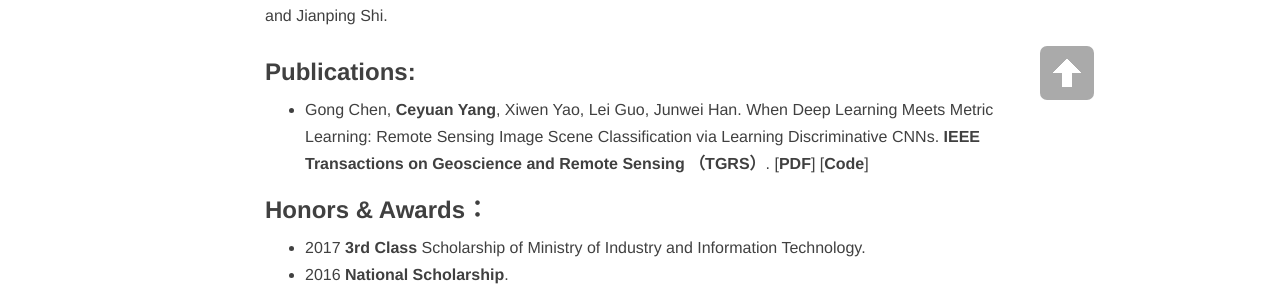
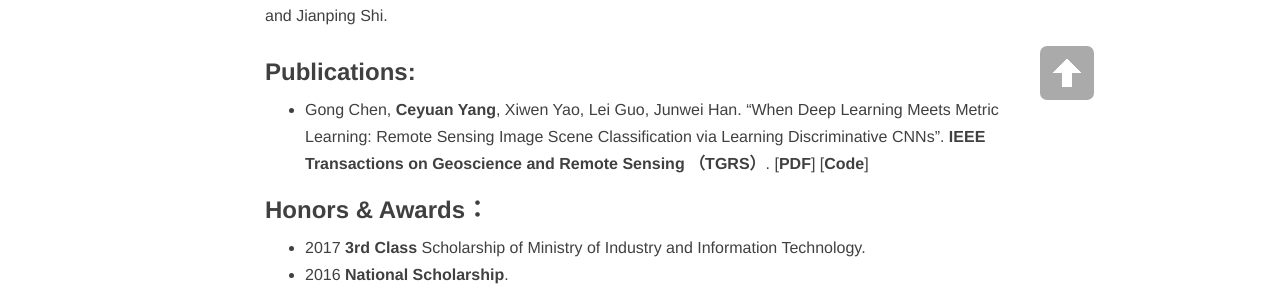
Before and after one commit to trchen12/trchen12.github.io, a Jekyll site: the page built from about.md, in a window 1280 px wide. Shown: the part 770-1063 px from the top of the page. Built offline with Jekyll 4.4.1, drawn with Linux system fonts in a browser that asks for light colours; nearby versions of some CDN libraries; comment, search, counter and statistics services are not loaded.

```diff
--- a/about.md
+++ b/about.md
@@ -13,7 +13,7 @@ Ceyuan Yang is a undergraduate student at [Honors College](http://honors.nwpu.ed
 **[Oct.2017 - now]** Currently I am a research intern in [SenseTime Group Limited](https://www.sensetime.com/), supervised by [Zhe Wang](http://www.ee.cuhk.edu.hk/~zwang/) and [Jianping Shi](http://shijianping.me/).
 
 ### Publications:
-- Gong Chen, **Ceyuan Yang**, Xiwen Yao, Lei Guo, Junwei Han. When Deep Learning Meets Metric Learning: Remote Sensing Image Scene Classification via Learning Discriminative CNNs. **IEEE Transactions on Geoscience and Remote Sensing （TGRS）**. [[**PDF**](http://ieeexplore.ieee.org/document/8252784/)] [[**Code**](https://github.com/limbo0000/PairLoss)]
+- Gong Chen, **Ceyuan Yang**, Xiwen Yao, Lei Guo, Junwei Han. "When Deep Learning Meets Metric Learning: Remote Sensing Image Scene Classification via Learning Discriminative CNNs". **IEEE Transactions on Geoscience and Remote Sensing （TGRS）**. [[**PDF**](http://ieeexplore.ieee.org/document/8252784/)] [[**Code**](https://github.com/limbo0000/PairLoss)]
 
 ### Honors & Awards：
 -  2017 **3rd Class** Scholarship of Ministry of Industry and Information Technology.
```
